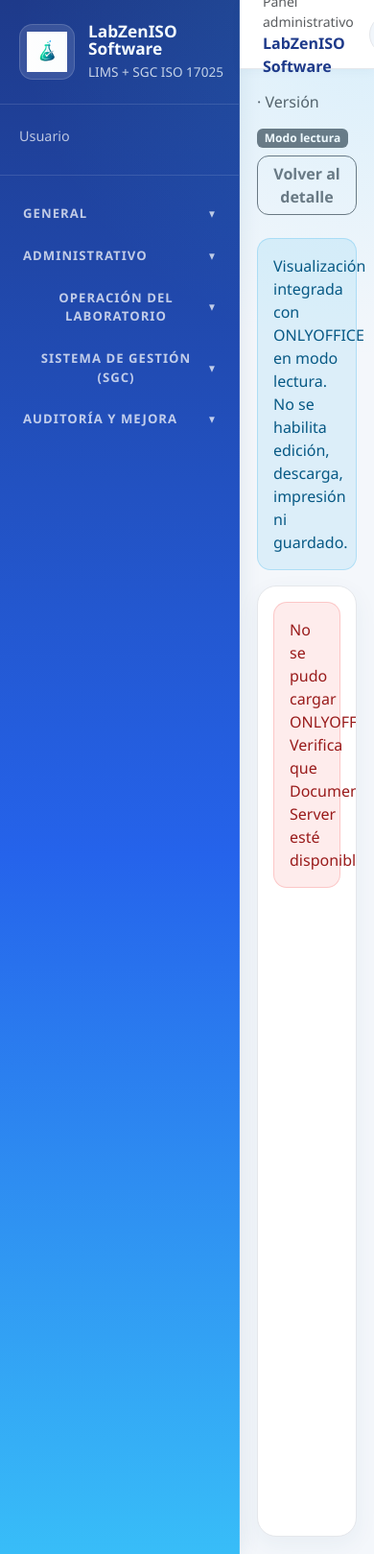
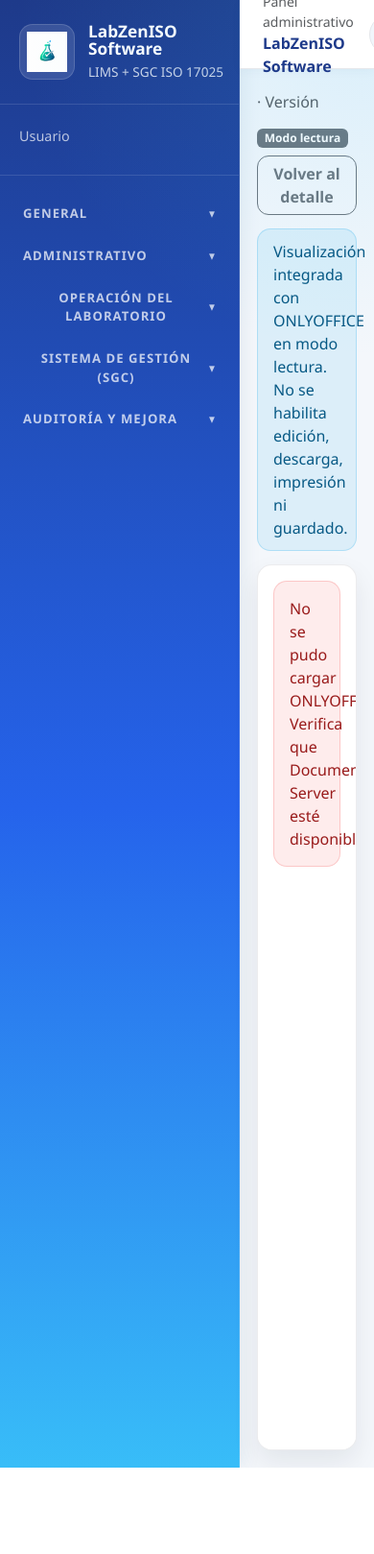
Before and after one commit to Rickyj09/LabZenIsoSoftware, a Python web app: template app/web/templates/documentacion/onlyoffice_viewer.html in a window 390 px wide; the page is wider, and only the part inside the window is pictured. Shown: that part at 96% size. After the commit the page ends 1529 px from the top of that part, so only its background shows below. Run offline with Jinja, Linux system fonts and the light colour scheme; the template is opened without the code that fills it, so the values that code supplies are empty.

Commit message:
Mejorar tamaño responsive del visor ONLYOFFICE

```diff
--- a/app/web/templates/documentacion/onlyoffice_viewer.html
+++ b/app/web/templates/documentacion/onlyoffice_viewer.html
@@ -3,12 +3,85 @@
 {% block title %}Ver documento en ONLYOFFICE{% endblock %}
 
 {% block content %}
-<div class="d-flex justify-content-between align-items-center mb-4 flex-wrap gap-3">
+<style>
+    .onlyoffice-viewer-header {
+        margin-bottom: 0.85rem;
+    }
+
+    .onlyoffice-viewer-title {
+        font-size: clamp(1.25rem, 2vw, 1.75rem);
+        line-height: 1.2;
+    }
+
+    .onlyoffice-viewer-notice {
+        margin-bottom: 0.85rem;
+        padding: 0.7rem 1rem;
+    }
+
+    .onlyoffice-viewer-card {
+        width: 100%;
+        background: #fff;
+        border: 1px solid rgba(15, 23, 42, 0.08);
+        border-radius: 0.95rem;
+        box-shadow: 0 0.75rem 1.75rem rgba(15, 23, 42, 0.08);
+        overflow: hidden;
+    }
+
+    .onlyoffice-viewer-container {
+        width: 100%;
+        height: calc(100vh - 220px);
+        min-height: 650px;
+        overflow: hidden;
+        background: #fff;
+    }
+
+    #onlyoffice-editor {
+        width: 100%;
+        height: 100%;
+        min-height: inherit;
+    }
+
+    #onlyoffice-editor iframe,
+    .onlyoffice-viewer-container iframe {
+        width: 100% !important;
+        height: 100% !important;
+        border: 0;
+        display: block;
+    }
+
+    @media (max-width: 991.98px) {
+        .onlyoffice-viewer-container {
+            height: calc(100vh - 250px);
+            min-height: 550px;
+        }
+    }
+
+    @media (max-width: 575.98px) {
+        .onlyoffice-viewer-header {
+            align-items: flex-start !important;
+        }
+
+        .onlyoffice-viewer-actions {
+            width: 100%;
+        }
+
+        .onlyoffice-viewer-actions .btn {
+            width: 100%;
+        }
+
+        .onlyoffice-viewer-container {
+            height: 70vh;
+            min-height: 460px;
+        }
+    }
+</style>
+
+<div class="onlyoffice-viewer-header d-flex justify-content-between align-items-center flex-wrap gap-3">
     <div>
-        <h2 class="mb-1">{{ item.titulo }}</h2>
+        <h2 class="onlyoffice-viewer-title mb-1">{{ item.titulo }}</h2>
         <div class="text-muted">{{ item.codigo }} · Versión {{ version.version }}</div>
     </div>
-    <div class="d-flex gap-2 align-items-center flex-wrap">
+    <div class="onlyoffice-viewer-actions d-flex gap-2 align-items-center flex-wrap">
         <span class="badge bg-secondary">Modo lectura</span>
         <a href="{{ url_for('documentacion.detalle', item_id=item.id) }}" class="btn btn-outline-secondary">
             Volver al detalle
@@ -16,11 +89,11 @@
     </div>
 </div>
 
-<div class="alert alert-info">
+<div class="onlyoffice-viewer-notice alert alert-info">
     Visualización integrada con ONLYOFFICE en modo lectura. No se habilita edición, descarga, impresión ni guardado.
 </div>
 
-<div class="page-card p-0 overflow-hidden">
+<div class="page-card onlyoffice-viewer-card p-0">
     <div id="onlyoffice-loading" class="alert alert-info m-3" role="status" aria-live="polite">
         Cargando ONLYOFFICE…
     </div>
@@ -30,7 +103,9 @@
     <div id="onlyoffice-error" class="alert alert-danger m-3" role="alert" aria-live="assertive" hidden>
         No se pudo cargar ONLYOFFICE. Verifica que Document Server esté disponible.
     </div>
-    <div id="onlyoffice-editor" style="width: 100%; height: 78vh; min-height: 640px;"></div>
+    <div class="onlyoffice-viewer-container">
+        <div id="onlyoffice-editor"></div>
+    </div>
 </div>
 {% endblock %}
 
```
Also changed, not shown: tests/test_onlyoffice_integration.py (+24 -0 lines).
